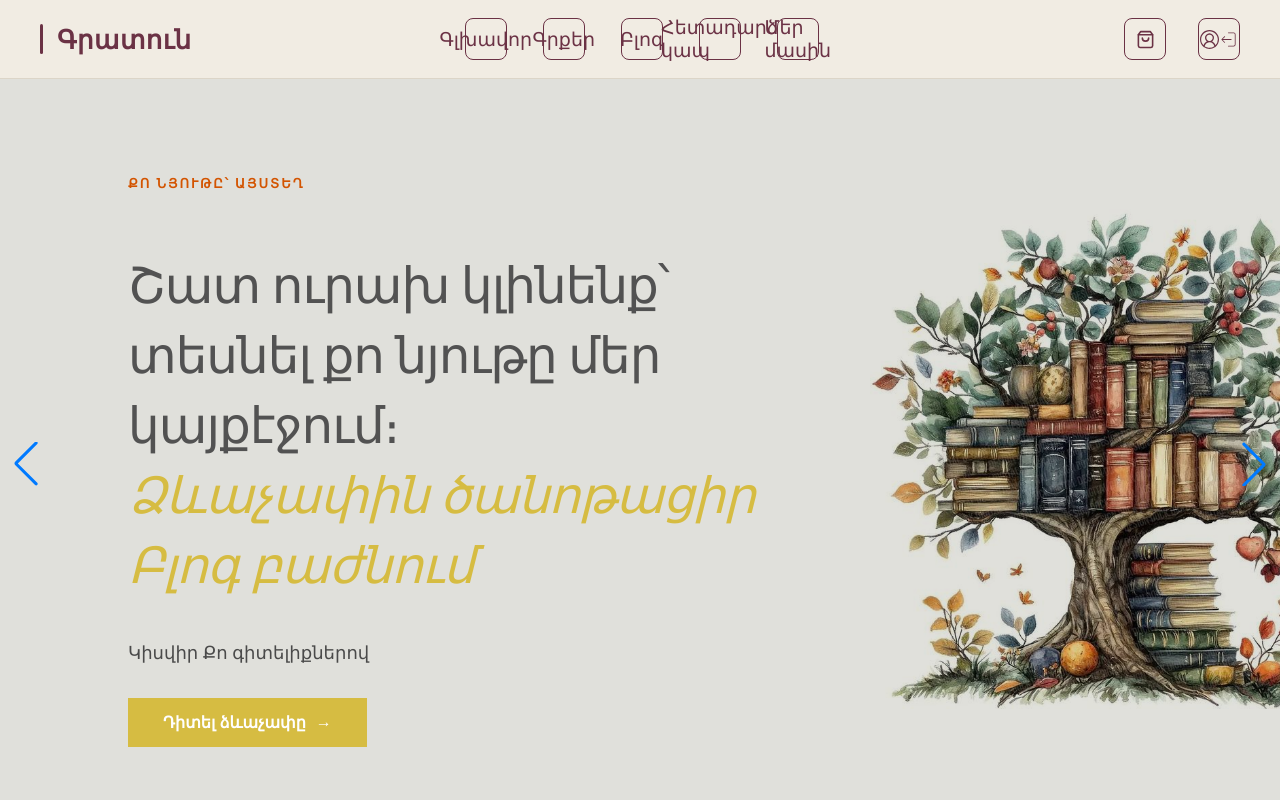
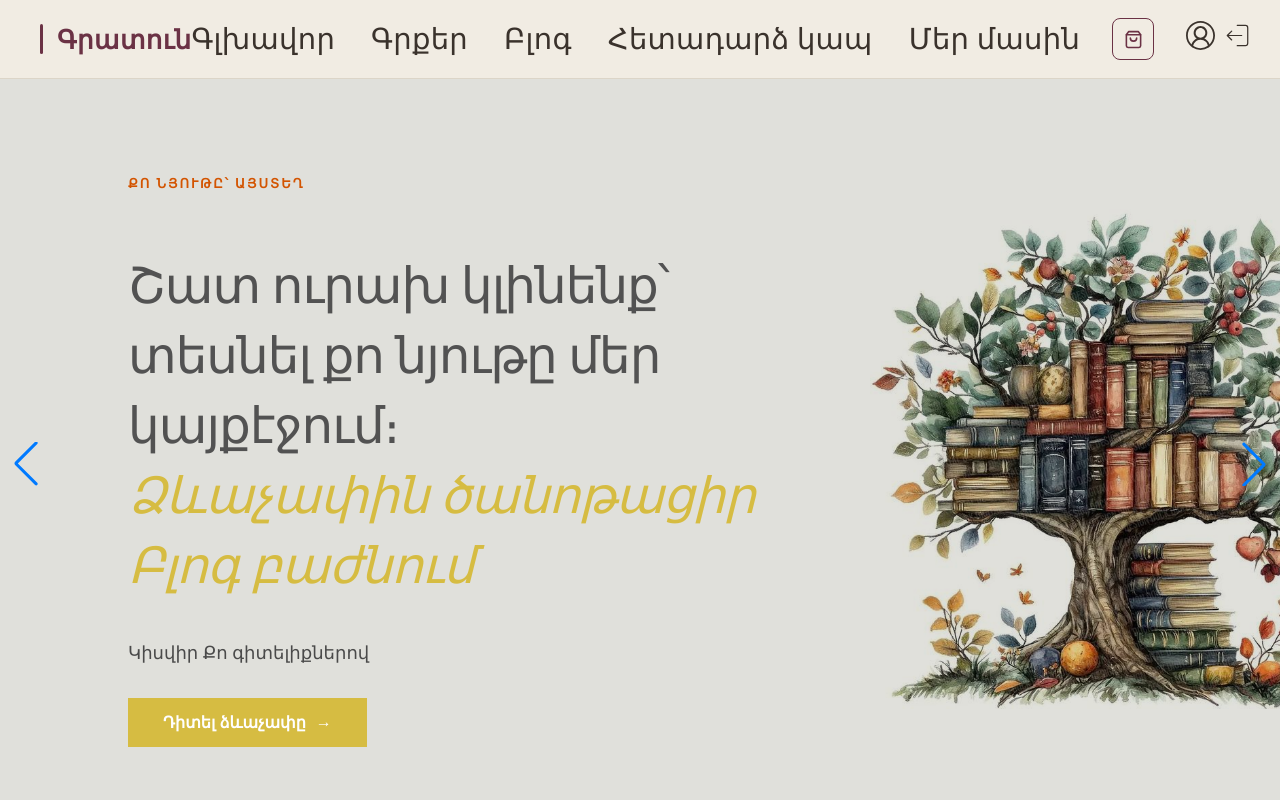
Before and after one commit to artak0252/gratun-complited, a React (Vite) app in the folder frontend/: page / in a window 1280 px wide. Shown: the top 800 px of the page. Built offline with nearby package versions, Linux system fonts and the light colour scheme; a web font is replaced by a local one.

Commit message:
Change styles

```diff
--- a/frontend/src/pages/Header/Header.module.css
+++ b/frontend/src/pages/Header/Header.module.css
@@ -185,25 +185,14 @@
 }
 
 .navLink {
-          /* font-size: 18px;
+          font-size: 29px;
           font-weight: 500;
           letter-spacing: 0.3px;
           color: var(--color-text);
           text-decoration: none;
           white-space: nowrap;
-          transition: color 0.2s ease; */
-          position: relative;
-                    display: flex;
-                    align-items: center;
-                    justify-content: center;
-                    width: 40px;
-                    height: 40px;
-                    border: 1.5px solid var(--color-accent);
-                    border-radius: 8px;
-                    color: var(--color-accent);
-                    text-decoration: none;
-                    font-size: 19px;
-                    transition: background-color 0.2s ease, color 0.2s ease;
+          transition: color 0.2s ease;
+
 }
 
 .navLink:hover {
```
